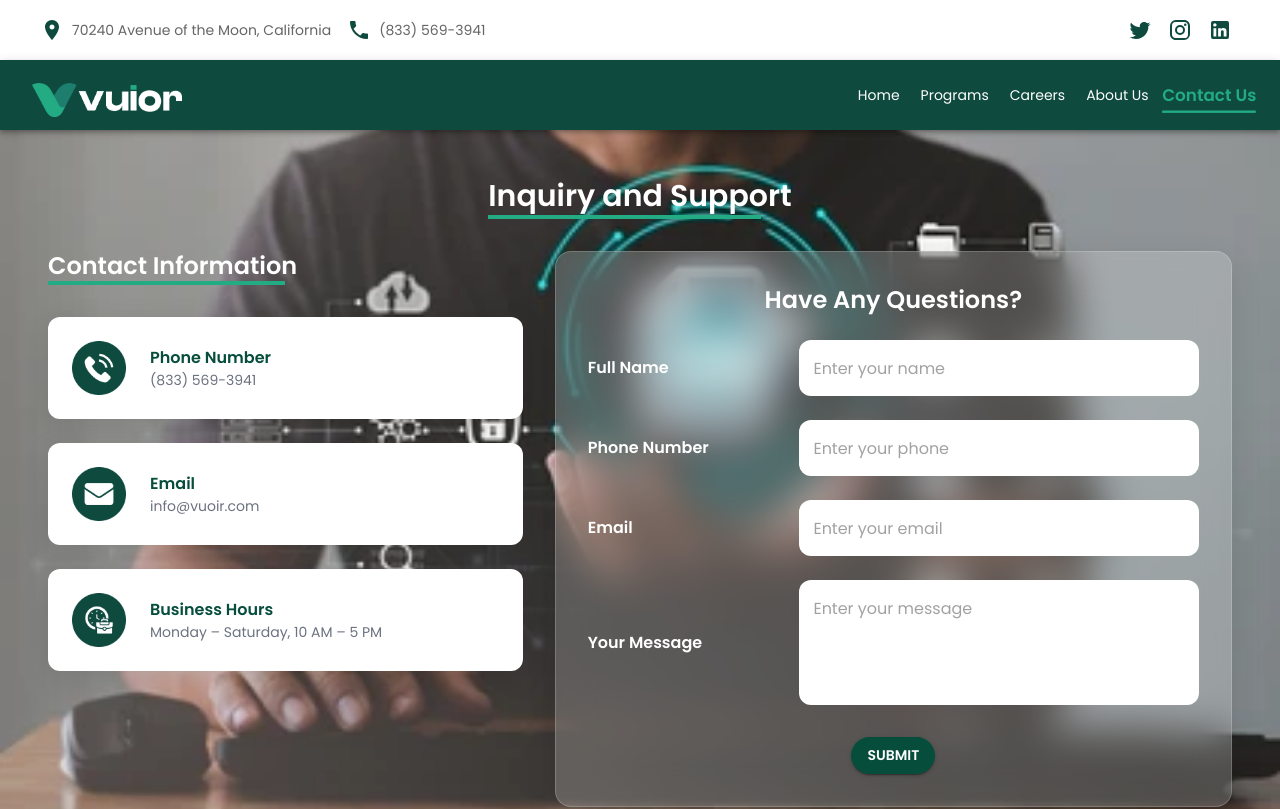
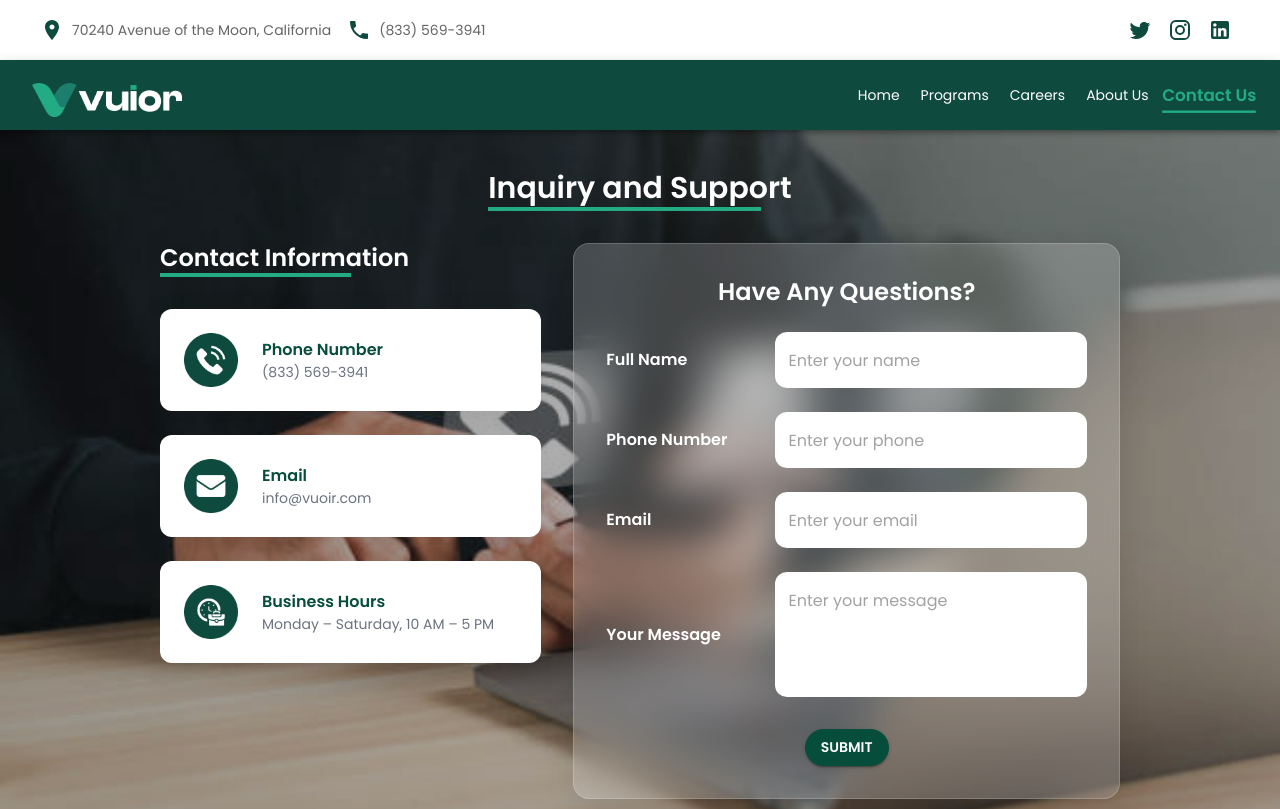
Before and after one commit to FaizanChoudhary/vuior, a React (Create React App) app: page /contact-us in a window 1280 px wide. Shown: the top 809 px of the page. Built offline with nearby package versions, Linux system fonts and the light colour scheme.

Commit message:
Changed Background Image

```diff
--- a/src/sections/ContactUs/InquirySupportSection.js
+++ b/src/sections/ContactUs/InquirySupportSection.js
@@ -85,12 +85,14 @@ const InquirySupportSection = () => {
   return (
     <Box
       sx={{
-        padding: { xs: 4, md: 6 },
-        backgroundImage: 'url("/assets/contact-us.webp")', // Add your background image path
+        // padding: { xs: 4, md: 6 },
+        backgroundImage: 'url("/assets/contact-us.jpg")', // Add your background image path
         backgroundSize: "cover", // Ensures the image covers the entire section
         backgroundPosition: "center",
         position: "relative",
         marginTop: "70px !important",
+        px: { xs: 4, md: 6, lg: 20 },
+        py: 5,
         zIndex: 1,
         display: "flex",
         flexDirection: "column",
@@ -98,6 +100,17 @@ const InquirySupportSection = () => {
         justifyContent: "center",
       }}
     >
+      <Box
+        sx={{
+          position: "absolute",
+          top: 0,
+          left: 0,
+          right: 0,
+          bottom: 0,
+          backgroundColor: "rgba(0, 0, 0, 0.3)", // Dark overlay for contrast
+          zIndex: -1,
+        }}
+      />
       {/* Section Title */}
       <Box data-aos="fade-up" sx={{ textAlign: "center", marginBottom: 4 }}>
         <Typography
```
Also changed, not shown: public/assets/contact-us.jpg (added), public/assets/contact-us.webp (deleted).
